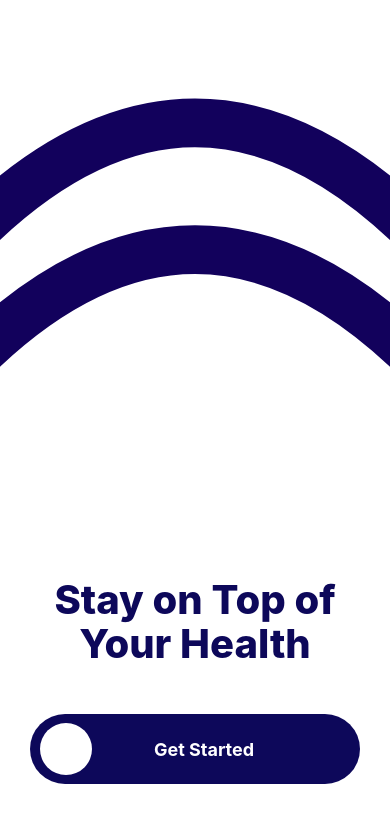
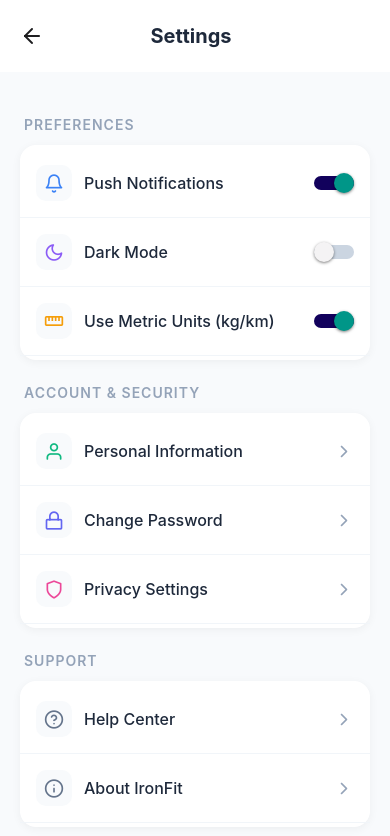
Before and after one commit to PixelWithMaha/WorkoutApp-Ironfit, a React Native app: screen /Settings in a window 390 px wide. Shown: the top 836 px of the page. Built offline with nearby package versions, Linux system fonts and the light colour scheme; no server answers; the database is empty; some icons are missing; what groq-sdk would draw is missing.

Commit message:
Settings page started

```diff
--- a/src/navigation/AppNavigator.tsx
+++ b/src/navigation/AppNavigator.tsx
@@ -7,6 +7,7 @@ import AllWorkoutsScreen from '../screens/AllWorkoutsScreen';
 import WorkoutDetailScreen from '../screens/WorkoutDetailScreen';
 
 import ProgressScreen from '../screens/ProgressScreen';
+import SettingsScreen from '../screens/SettingsScreen';
 
 export type RootStackParamList = {
   Onboarding: undefined;
@@ -14,6 +15,7 @@ export type RootStackParamList = {
   MainTabs: undefined;
   AllWorkouts: undefined;
   Progress: undefined;
+  Settings: undefined;
   WorkoutDetail: { workout: any };
 };
 
@@ -32,6 +34,7 @@ export default function AppNavigator() {
       <Stack.Screen name="MainTabs" component={TabNavigator} />
       <Stack.Screen name="AllWorkouts" component={AllWorkoutsScreen} />
       <Stack.Screen name="Progress" component={ProgressScreen} />
+      <Stack.Screen name="Settings" component={SettingsScreen} />
       <Stack.Screen name="WorkoutDetail" component={WorkoutDetailScreen} />
     </Stack.Navigator>
   );
--- a/src/screens/ProfileScreen.tsx
+++ b/src/screens/ProfileScreen.tsx
@@ -9,12 +9,14 @@ import {
   TextInput,
   ActivityIndicator
 } from 'react-native';
+import { useNavigation } from '@react-navigation/native';
 import { Feather, MaterialCommunityIcons } from '@expo/vector-icons';
 import { colors } from '../theme/colors';
 import { styles } from '../styles/profileStyles';
 import { useProfile } from '../hooks/useProfile';
 
 export default function ProfileScreen() {
+  const navigation = useNavigation<any>();
   const {
     profileData,
     setProfileData,
@@ -200,7 +202,7 @@ export default function ProfileScreen() {
         )}
 
         <View style={styles.menuContainer}>
-          <TouchableOpacity style={styles.menuItem}>
+          <TouchableOpacity style={styles.menuItem} onPress={() => navigation.navigate('Settings')}>
             <View style={[styles.menuIcon, {backgroundColor: '#EBF5FF'}]}>
               <Feather name="settings" size={20} color="#3B82F6" />
             </View>
--- /dev/null
+++ b/src/screens/SettingsScreen.tsx
@@ -0,0 +1,222 @@
+import React, { useState } from 'react';
+import {
+  View,
+  Text,
+  StyleSheet,
+  SafeAreaView,
+  ScrollView,
+  TouchableOpacity,
+  Switch,
+  Platform
+} from 'react-native';
+import { Feather, Ionicons, MaterialIcons } from '@expo/vector-icons';
+import { colors } from '../theme/colors';
+import { useNavigation } from '@react-navigation/native';
+
+export default function SettingsScreen() {
+  const navigation = useNavigation();
+
+  const [notifications, setNotifications] = useState(true);
+  const [darkMode, setDarkMode] = useState(false);
+  const [useMetric, setUseMetric] = useState(true);
+
+  const SettingRow = ({ icon, label, value, onValueChange, type = 'switch', onPress }: any) => (
+    <TouchableOpacity
+      style={styles.row}
+      onPress={onPress}
+      disabled={type === 'switch'}
+      activeOpacity={0.7}
+    >
+      <View style={styles.rowLeft}>
+        <View style={styles.iconContainer}>
+          {icon}
+        </View>
+        <Text style={styles.rowLabel}>{label}</Text>
+      </View>
+      {type === 'switch' ? (
+        <Switch
+          value={value}
+          onValueChange={onValueChange}
+          trackColor={{ false: '#CBD5E1', true: colors.primary }}
+          thumbColor={Platform.OS === 'ios' ? '#FFFFFF' : value ? colors.primary : '#F4F3F4'}
+        />
+      ) : (
+        <Feather name="chevron-right" size={20} color="#94A3B8" />
+      )}
+    </TouchableOpacity>
+  );
+
+  return (
+    <SafeAreaView style={styles.container}>
+      <View style={styles.header}>
+        <TouchableOpacity onPress={() => navigation.goBack()} style={styles.backButton}>
+          <Feather name="arrow-left" size={24} color={colors.text} />
+        </TouchableOpacity>
+        <Text style={styles.headerTitle}>Settings</Text>
+        <View style={{ width: 40 }} />
+      </View>
+
+      <ScrollView showsVerticalScrollIndicator={false} contentContainerStyle={styles.content}>
+
+        <Text style={styles.sectionTitle}>Preferences</Text>
+        <View style={styles.sectionCard}>
+          <SettingRow
+            icon={<Feather name="bell" size={20} color="#3B82F6" />}
+            label="Push Notifications"
+            value={notifications}
+            onValueChange={setNotifications}
+          />
+          <SettingRow
+            icon={<Feather name="moon" size={20} color="#8B5CF6" />}
+            label="Dark Mode"
+            value={darkMode}
+            onValueChange={setDarkMode}
+          />
+          <SettingRow
+            icon={<MaterialIcons name="straighten" size={20} color="#F59E0B" />}
+            label="Use Metric Units (kg/km)"
+            value={useMetric}
+            onValueChange={setUseMetric}
+          />
+        </View>
+
+        <Text style={styles.sectionTitle}>Account & Security</Text>
+        <View style={styles.sectionCard}>
+          <SettingRow
+            icon={<Feather name="user" size={20} color="#10B981" />}
+            label="Personal Information"
+            type="link"
+            onPress={() => {}}
+          />
+          <SettingRow
+            icon={<Feather name="lock" size={20} color="#6366F1" />}
+            label="Change Password"
+            type="link"
+            onPress={() => {}}
+          />
+          <SettingRow
+            icon={<Feather name="shield" size={20} color="#EC4899" />}
+            label="Privacy Settings"
+            type="link"
+            onPress={() => {}}
+          />
+        </View>
+
+        <Text style={styles.sectionTitle}>Support</Text>
+        <View style={styles.sectionCard}>
+          <SettingRow
+            icon={<Feather name="help-circle" size={20} color="#64748B" />}
+            label="Help Center"
+            type="link"
+            onPress={() => {}}
+          />
+          <SettingRow
+            icon={<Feather name="info" size={20} color="#64748B" />}
+            label="About IronFit"
+            type="link"
+            onPress={() => {}}
+          />
+        </View>
+
+        <TouchableOpacity style={styles.deleteButton}>
+          <Text style={styles.deleteButtonText}>Delete Account</Text>
+        </TouchableOpacity>
+
+        <Text style={styles.versionText}>Version 1.0.4 (Production)</Text>
+      </ScrollView>
+    </SafeAreaView>
+  );
+}
+
+const styles = StyleSheet.create({
+  container: {
+    flex: 1,
+    backgroundColor: '#F8FAFC',
+  },
+  header: {
+    flexDirection: 'row',
+    alignItems: 'center',
+    justifyContent: 'space-between',
+    paddingHorizontal: 20,
+    paddingVertical: 15,
+    backgroundColor: '#FFFFFF',
+  },
+  backButton: {
+    padding: 8,
+    marginLeft: -8,
+  },
+  headerTitle: {
+    fontSize: 20,
+    fontWeight: 'bold',
+    color: '#1E293B',
+  },
+  content: {
+    padding: 20,
+  },
+  sectionTitle: {
+    fontSize: 14,
+    fontWeight: '600',
+    color: '#94A3B8',
+    textTransform: 'uppercase',
+    letterSpacing: 1,
+    marginBottom: 12,
+    marginTop: 24,
+    marginLeft: 4,
+  },
+  sectionCard: {
+    backgroundColor: '#FFFFFF',
+    borderRadius: 16,
+    paddingVertical: 4,
+    shadowColor: '#000',
+    shadowOffset: { width: 0, height: 2 },
+    shadowOpacity: 0.05,
+    shadowRadius: 10,
+    elevation: 2,
+  },
+  row: {
+    flexDirection: 'row',
+    alignItems: 'center',
+    justifyContent: 'space-between',
+    paddingVertical: 16,
+    paddingHorizontal: 16,
+    borderBottomWidth: 1,
+    borderBottomColor: '#F1F5F9',
+  },
+  rowLeft: {
+    flexDirection: 'row',
+    alignItems: 'center',
+  },
+  iconContainer: {
+    width: 36,
+    height: 36,
+    borderRadius: 10,
+    backgroundColor: '#F8FAFC',
+    justifyContent: 'center',
+    alignItems: 'center',
+    marginRight: 12,
+  },
+  rowLabel: {
+    fontSize: 16,
+    fontWeight: '500',
+    color: '#1E293B',
+  },
+  deleteButton: {
+    marginTop: 40,
+    paddingVertical: 16,
+    borderRadius: 16,
+    backgroundColor: '#FEF2F2',
+    alignItems: 'center',
+  },
+  deleteButtonText: {
+    color: '#EF4444',
+    fontSize: 16,
+    fontWeight: '600',
+  },
+  versionText: {
+    textAlign: 'center',
+    marginTop: 24,
+    marginBottom: 40,
+    color: '#94A3B8',
+    fontSize: 12,
+  }
+});
```
Also changed, not shown: src/screens/WorkoutDetailScreen.tsx (line endings or trailing spaces).
